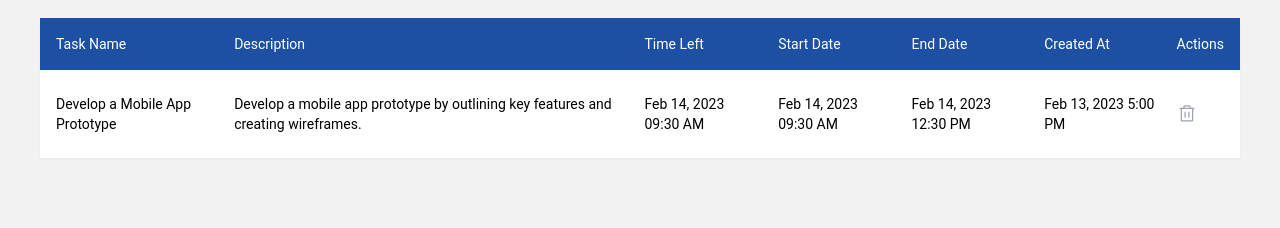
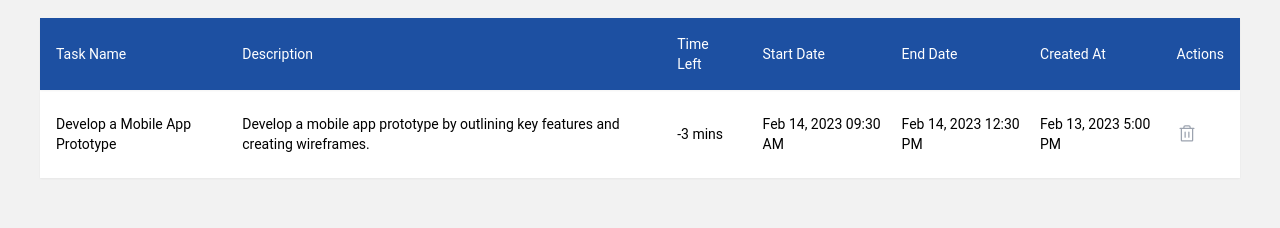
Before and after one commit to ivcbalaba/nuxt-todo-challenege, a Nuxt app: page / in a window 1280 px wide. Shown: the part 222-450 px from the top of the page. Built offline with nearby package versions, Linux system fonts and the light colour scheme; some icons are missing.

Commit message:
compute time left

```diff
--- a/pages/index.vue
+++ b/pages/index.vue
@@ -46,7 +46,7 @@
             <tr v-for="todo in todoList">
                 <td>{{ todo.name }}</td>
                 <td>{{ todo.description }}</td>
-                <td>{{ todo.start_date }}</td>
+                <td>{{ todo.end_date ? timeLeft(todo.end_date) : 'N/A' }}</td>
                 <td>{{ todo.start_date }}</td>
                 <td>{{ todo.end_date }}</td>
                 <td>{{ todo.created_at }}</td>
@@ -99,11 +99,42 @@ import { type Todo } from "~/types/todo";
 import { storeToRefs } from "pinia";
 import { useTodoStore } from "~~/store/todo";
 
+const { $dayjs } = useNuxtApp();
+
 const todoStore = useTodoStore();
 const { todoList } = storeToRefs(todoStore);
 
 const showModal: Ref<boolean> = ref(false)
 const sortVisible: Ref<boolean> = ref(false);
+
+function timeLeft(endDate: string | { toString: () => string }): string {
+    let dateString: string;
+    if (typeof endDate === 'object' && endDate.toString) {
+        dateString = endDate.toString();
+    } else {
+        dateString = endDate as string;
+    }
+
+    const now = $dayjs();
+    const end = $dayjs(dateString);
+    const diff = end.diff(now);
+
+    const days = Math.floor(diff / (24 * 60 * 60 * 1000));
+    const hours = Math.floor((diff % (24 * 60 * 60 * 1000)) / (60 * 60 * 1000));
+    const minutes = Math.floor((diff % (60 * 60 * 1000)) / (60 * 1000));
+
+    let timeLeftStr = '';
+    if (days > 0) {
+        timeLeftStr += `${days} days, `;
+    }
+    if (hours > 0 || days > 0) {
+        timeLeftStr += `${hours} hrs, `;
+    }
+    timeLeftStr += `${minutes} mins`;
+
+    return timeLeftStr;
+}
+
 
 function submitHandler(data: Todo) {
     console.log(data)
--- a/plugins/day-js.ts
+++ b/plugins/day-js.ts
@@ -1,8 +1,6 @@
 import dayjs from "dayjs";
-import duration from "dayjs/plugin/duration";
 
 export default defineNuxtPlugin((nuxtApp) => {
-  dayjs.extend(duration);
   return {
     provide: {
       dayjs: dayjs,
```
